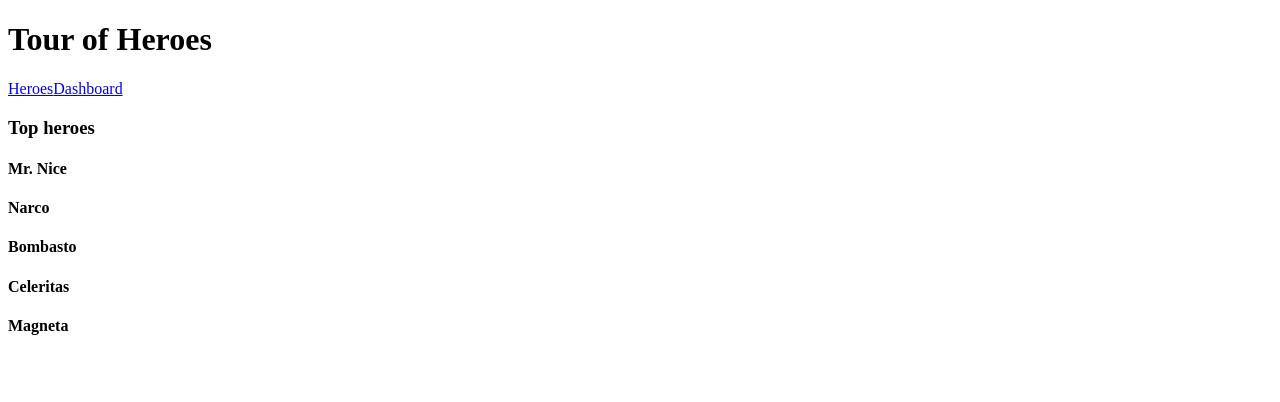
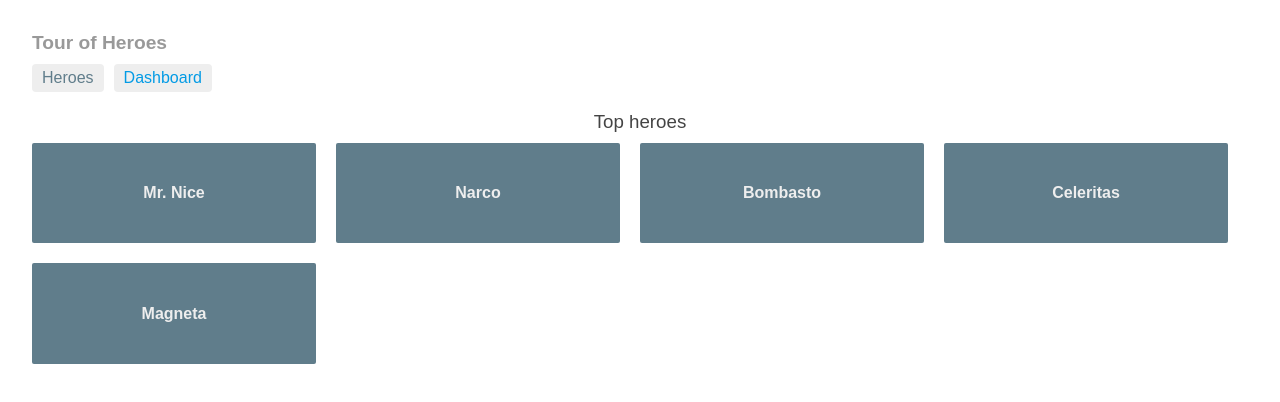
Before and after one commit to MichalSzorad/angular-example, an Angular app: page /dashboard in a window 1280 px wide. Shown: the top 402 px of the page. Built offline with nearby package versions, Linux system fonts and the light colour scheme.

Commit message:
Applied some styles

```diff
--- a/src/app/HeroDetailComponent/hero-detail.component.css
+++ b/src/app/HeroDetailComponent/hero-detail.component.css
@@ -0,0 +1,29 @@
+label {
+  display: inline-block;
+  width: 3em;
+  margin: .5em 0;
+  color: #607D8B;
+  font-weight: bold;
+}
+input {
+  height: 2em;
+  font-size: 1em;
+  padding-left: .4em;
+}
+button {
+  margin-top: 20px;
+  font-family: Arial;
+  background-color: #eee;
+  border: none;
+  padding: 5px 10px;
+  border-radius: 4px;
+  cursor: pointer; cursor: hand;
+}
+button:hover {
+  background-color: #cfd8dc;
+}
+button:disabled {
+  background-color: #eee;
+  color: #ccc;
+  cursor: auto;
+}
--- a/src/app/HeroDetailComponent/hero-detail.component.ts
+++ b/src/app/HeroDetailComponent/hero-detail.component.ts
@@ -1,4 +1,4 @@
-import { Component, Input, OnInit } from '@angular/core';
+import { Component, OnInit } from '@angular/core';
 import { ActivatedRoute, ParamMap } from '@angular/router';
 import { Location } from '@angular/common';
 import 'rxjs/add/operator/switchMap';
@@ -13,7 +13,7 @@
   styleUrls: ['./hero-detail.component.css']
 })
 export class HeroDetailComponent implements OnInit {
-  @Input() hero: Hero;
+  hero: Hero;
 
   constructor(
     private heroService: HeroService,
--- a/src/app/app.component.css
+++ b/src/app/app.component.css
@@ -0,0 +1,28 @@
+h1 {
+  font-size: 1.2em;
+  color: #999;
+  margin-bottom: 0;
+}
+h2 {
+  font-size: 2em;
+  margin-top: 0;
+  padding-top: 0;
+}
+nav a {
+  padding: 5px 10px;
+  text-decoration: none;
+  margin-top: 10px;
+  display: inline-block;
+  background-color: #eee;
+  border-radius: 4px;
+}
+nav a:visited, a:link {
+  color: #607D8B;
+}
+nav a:hover {
+  color: #039be5;
+  background-color: #CFD8DC;
+}
+nav a.active {
+  color: #039be5;
+}
--- a/src/app/app.component.ts
+++ b/src/app/app.component.ts
@@ -5,11 +5,12 @@
   template: `
    <h1>{{title}}</h1>
    <nav>
-      <a routerLink="/heroes">Heroes</a>
-      <a routerLink="/dashboard">Dashboard</a>
+      <a routerLink="/heroes" routerLinkActive="active">Heroes</a>
+      <a routerLink="/dashboard" routerLinkActive="active">Dashboard</a>
    </nav>
    <router-outlet></router-outlet>
- `
+ `,
+  styleUrls: ['./app.component.css']
 })
 export class AppComponent {
   title = 'Tour of Heroes';
--- /dev/null
+++ b/src/app/dashboard.component.css
@@ -0,0 +1,61 @@
+[class*='col-'] {
+  float: left;
+  padding-right: 20px;
+  padding-bottom: 20px;
+}
+[class*='col-']:last-of-type {
+  padding-right: 0;
+}
+a {
+  text-decoration: none;
+}
+*, *:after, *:before {
+  -webkit-box-sizing: border-box;
+  -moz-box-sizing: border-box;
+  box-sizing: border-box;
+}
+h3 {
+  text-align: center; margin-bottom: 0;
+}
+h4 {
+  position: relative;
+}
+.grid {
+  margin: 0;
+}
+.col-1-4 {
+  width: 25%;
+}
+.module {
+  padding: 20px;
+  text-align: center;
+  color: #eee;
+  max-height: 120px;
+  min-width: 120px;
+  background-color: #607D8B;
+  border-radius: 2px;
+}
+.module:hover {
+  background-color: #EEE;
+  cursor: pointer;
+  color: #607d8b;
+}
+.grid-pad {
+  padding: 10px 0;
+}
+.grid-pad > [class*='col-']:last-of-type {
+  padding-right: 20px;
+}
+@media (max-width: 600px) {
+  .module {
+    font-size: 10px;
+    max-height: 75px; }
+}
+@media (max-width: 1024px) {
+  .grid {
+    margin: 0;
+  }
+  .module {
+    min-width: 60px;
+  }
+}
--- a/src/app/dashboard.component.ts
+++ b/src/app/dashboard.component.ts
@@ -5,6 +5,7 @@
 @Component({
   selector: 'my-dashboard',
   templateUrl: `./dashboard.component.html`,
+  styleUrls: ['./dashboard.component.css']
   //providers: [HeroService]
 })
 export class DashboardComponent {
--- a/src/index.html
+++ b/src/index.html
@@ -1,5 +1,6 @@
 <!doctype html>
 <html lang="en">
+
 <head>
   <meta charset="utf-8">
   <title>AngularExample</title>
@@ -7,8 +8,11 @@
 
   <meta name="viewport" content="width=device-width, initial-scale=1">
   <link rel="icon" type="image/x-icon" href="favicon.ico">
+  <link rel="stylesheet" href="./styles.css">
 </head>
+
 <body>
   <app-root></app-root>
 </body>
+
 </html>
--- a/src/styles.css
+++ b/src/styles.css
@@ -1 +1,65 @@
-/* You can add global styles to this file, and also import other style files */
+/* Master Styles */
+h1 {
+  color: #369;
+  font-family: Arial, Helvetica, sans-serif;
+  font-size: 250%;
+}
+h2, h3 {
+  color: #444;
+  font-family: Arial, Helvetica, sans-serif;
+  font-weight: lighter;
+}
+body {
+  margin: 2em;
+}
+body, input[text], button {
+  color: #888;
+  font-family: Cambria, Georgia;
+}
+a {
+  cursor: pointer;
+  cursor: hand;
+}
+button {
+  font-family: Arial;
+  background-color: #eee;
+  border: none;
+  padding: 5px 10px;
+  border-radius: 4px;
+  cursor: pointer;
+  cursor: hand;
+}
+button:hover {
+  background-color: #cfd8dc;
+}
+button:disabled {
+  background-color: #eee;
+  color: #aaa;
+  cursor: auto;
+}
+
+/* Navigation link styles */
+nav a {
+  padding: 5px 10px;
+  text-decoration: none;
+  margin-right: 10px;
+  margin-top: 10px;
+  display: inline-block;
+  background-color: #eee;
+  border-radius: 4px;
+}
+nav a:visited, a:link {
+  color: #607D8B;
+}
+nav a:hover {
+  color: #039be5;
+  background-color: #CFD8DC;
+}
+nav a.active {
+  color: #039be5;
+}
+
+/* everywhere else */
+* {
+  font-family: Arial, Helvetica, sans-serif;
+}
```
